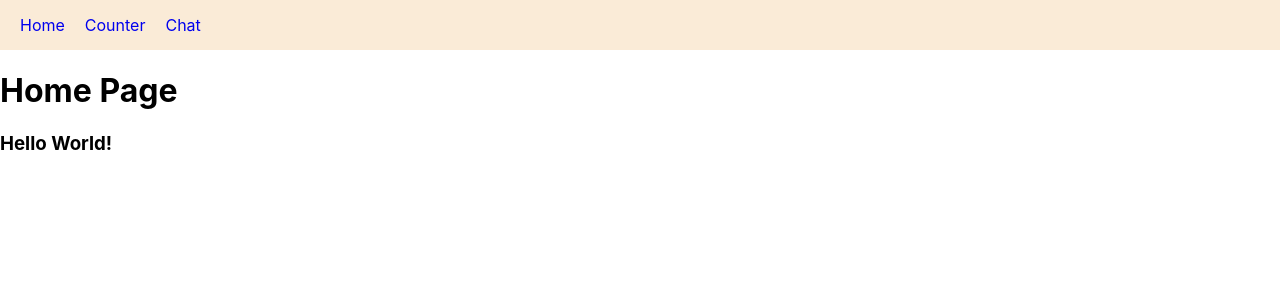
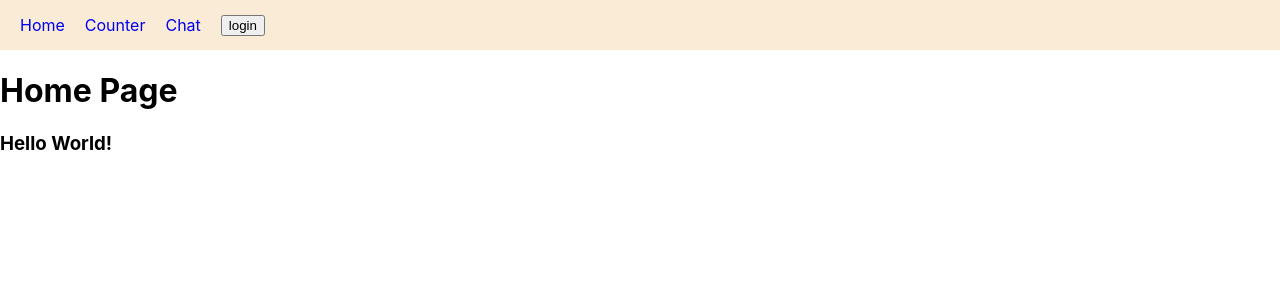
Before and after one commit to 999gawkboyy/react-prac, a React (Create React App) app: page / in a window 1280 px wide. Shown: the top 300 px of the page. Built offline with nearby package versions, Linux system fonts and the light colour scheme; no server answers.

Commit message:
google auth

```diff
--- a/src/App.js
+++ b/src/App.js
@@ -6,6 +6,7 @@ import Nav from './navigator';
 import { BrowserRouter as Router, Route, Routes } from 'react-router-dom';
 import Counter from './Counter';
 import Chat from './chat';
+import { UserProvider } from './UserContext';
 
 const CounterWrapper = () => {
   return (
@@ -26,7 +27,7 @@ const Home = () => {
 
 const App = () => {
   return (
-
+    <UserProvider>
       <Router>
         <Nav />
         <Routes>
@@ -35,6 +36,7 @@ const App = () => {
           <Route path='/chat' exact Component={Chat} />
         </Routes>
       </Router>
+    </UserProvider>
   );
 }
 
--- /dev/null
+++ b/src/UserContext.js
@@ -0,0 +1,24 @@
+import React, { createContext, useContext, useState,useEffect } from 'react';
+import { auth } from './firebase';
+import { onAuthStateChanged } from "firebase/auth";
+const UserContext = createContext();
+
+export const UserProvider = ({ children }) => {
+    const [userData, setUserData] = useState(null);
+    useEffect(() => {
+        const unsubscribe = onAuthStateChanged(auth, (currentUser) => {
+          setUserData(currentUser);
+        });
+
+        return () => unsubscribe();
+      }, []);
+    return (
+        <UserContext.Provider value={{ userData, setUserData }}>
+            {children}
+        </UserContext.Provider>
+    );
+};
+
+export const useUser = () => {
+    return useContext(UserContext);
+};
--- a/src/chat.jsx
+++ b/src/chat.jsx
@@ -1,11 +1,12 @@
 import React, {useEffect, useState, useRef} from 'react';
+import {useUser} from './UserContext'
 import axios from 'axios'
 import './chat.css'
 const Chat = () => {
     const [messages, setMessages] = useState([]);
     const [message, setMessage] = useState('')
     const ws = useRef(null);
-
+    const {userData} = useUser();
     // const [ ip , setIp ] = useState();
 
     // useEffect( () => {
@@ -19,17 +20,18 @@ const Chat = () => {
         ws.current = new WebSocket('wss://test.9gb.me/ws/');
 
         ws.current.onmessage = (event) => {
-        const data = JSON.parse(event.data);
-        setMessages((prevMessages) => [...prevMessages, data]);
+            const data = JSON.parse(event.data);
+            setMessages((prevMessages) => [...prevMessages, data]);
         };
 
         return () => {
-        ws.current.close();
+            ws.current.close();
         };
     }, [])
 
     const sendMessage = () => {
         if (message) {
+            ws.current.send(JSON.stringify({ type: 'setNickname', nickname: userData.displayName }));
             ws.current.send(JSON.stringify({ text: message }));
             setMessage('');
         }
@@ -54,7 +56,7 @@ const Chat = () => {
             <div id="messages">
                 {messages.map((msg, index) => (
                     <div key={index}>
-                        <strong>{msg.nickname}:</strong> {msg.text == null ? "*입장하셨습니다*": msg.text}
+                        <strong>{msg.nickname}:</strong> {msg.text == null ? "": msg.text}
                     </div>
                 ))}
             </div>
--- a/src/firebase.js
+++ b/src/firebase.js
@@ -14,4 +14,4 @@ const firebaseConfig = {
 const app = initializeApp(firebaseConfig);
 const auth = getAuth(app);
 
-export { auth };
+export  { auth };
--- a/src/navigator.jsx
+++ b/src/navigator.jsx
@@ -1,14 +1,45 @@
 import './navigator.css';
-import React from 'react';
+import {React, useEffect} from 'react';
+import {auth} from './firebase';
 import { BrowserRouter as Router, Route, Switch, Link } from 'react-router-dom';
+import {useUser} from './UserContext'
+import { GoogleAuthProvider, signInWithPopup, signOut } from 'firebase/auth';
 
 const Nav = () => {
+
+    const {userData} = useUser();
+
+    const handleLogin = async () => {
+        const provider = new GoogleAuthProvider();
+        console.log(auth)
+        try {
+            const result = await signInWithPopup(auth, provider);
+            } catch (error) {
+                console.error('Login failed: ', error);
+            };
+    }
+
+    const handleLogout = () => {
+        return signOut(auth)
+    }
+
+
     return (
         <nav>
             <div><Link to="/">Home</Link></div>
             <div><Link to="/counter">Counter</Link></div>
             <div><Link to="/chat">Chat</Link></div>
+            <div>{
+                !userData ?
+                <button onClick={handleLogin}>login</button> :
+                <div>
+                    nickname: {userData.displayName}&nbsp;
+                    <button onClick={handleLogout}>logout</button>
+                </div>
+                }
+            </div>
         </nav>
+
     );
 }
 
```
Also changed, not shown: src/temp.jsx (deleted, +0 -54 lines). Lines whose indentation alone changed are shown as unchanged.
